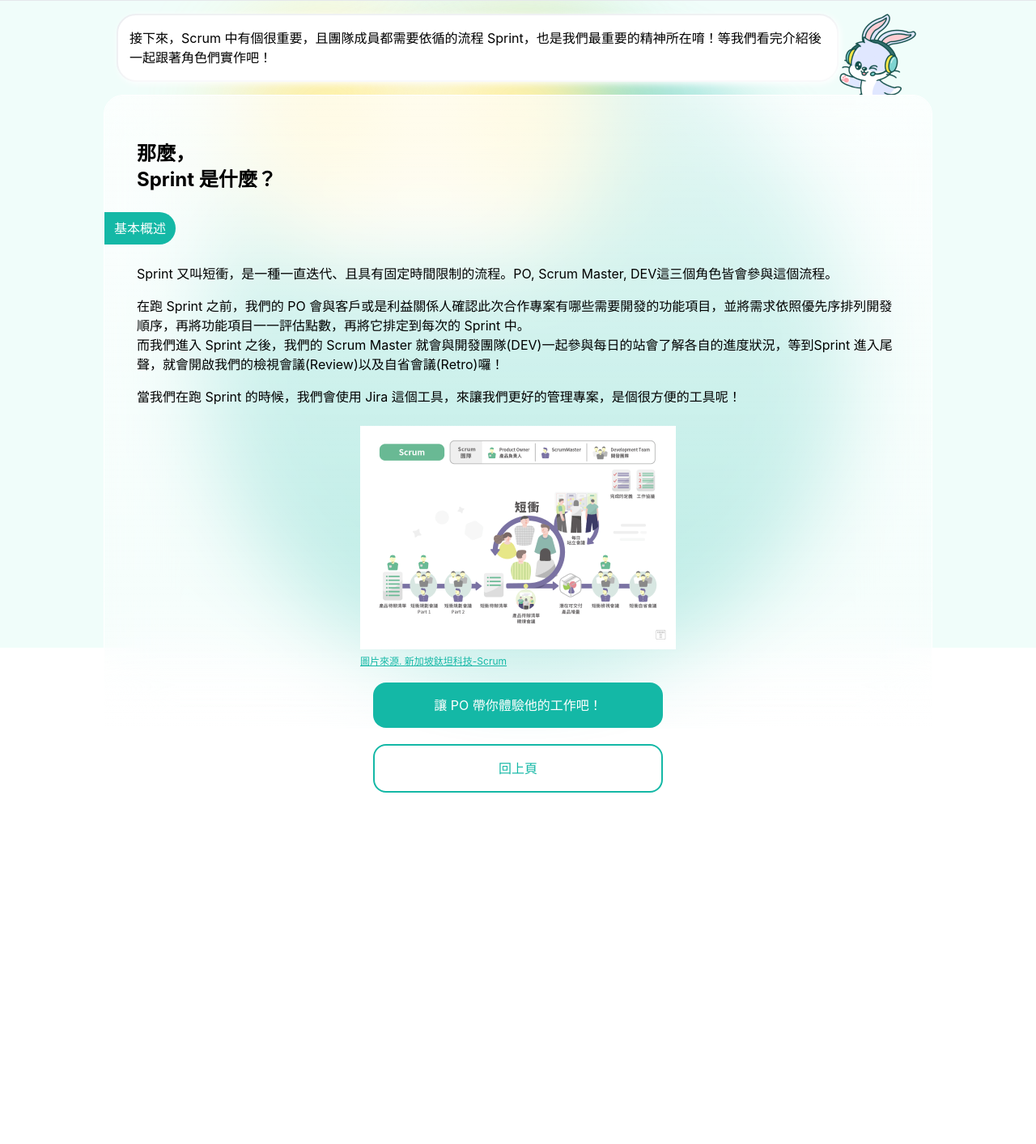
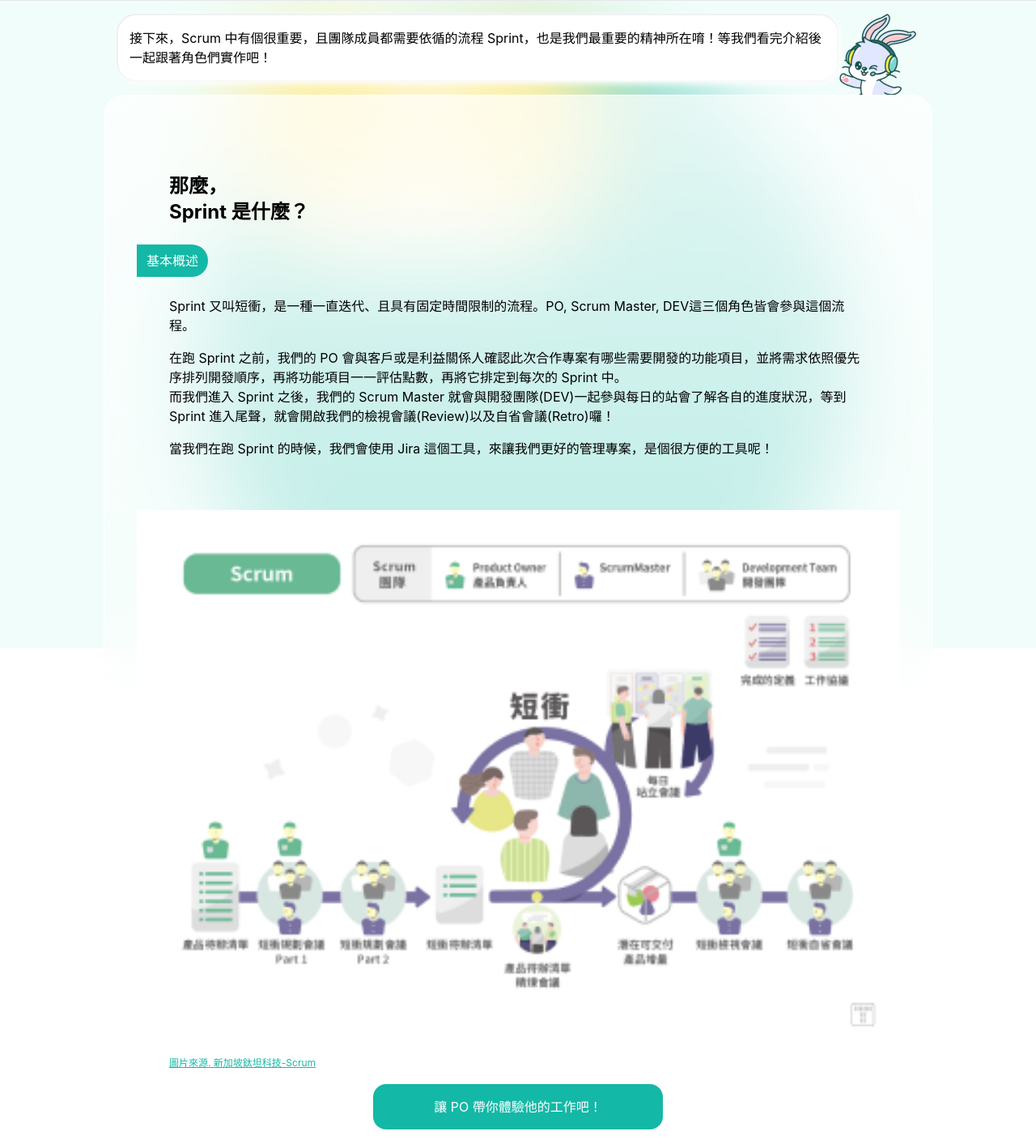
Before and after one commit to alphatero/f2e_scrum_frontend, a React (Create React App) app: page /introduction/sprint-guide in a window 1280 px wide. Shown: the top 1413 px of the page at 81% size. Before the commit the page ends 979 px from the top, so only its background shows below. Built offline with nearby package versions, Linux system fonts and the light colour scheme.

Commit message:
fix: IntroductionLayout component - image's width should be full inside BlurBlockBg component

```diff
--- a/src/components/introduction/IntroductionLayout.jsx
+++ b/src/components/introduction/IntroductionLayout.jsx
@@ -43,13 +43,13 @@ export function IntroductionLayout({ info }) {
           />
         </div>
       </div>
-      <BlurBlockBg type="A">
+      <BlurBlockBg type="A" className="p-0 md:p-0">
         <div className={clsx(
           'flex flex-col justify-between items-center',
-          'h-full space-y-4 py-4',
+          'h-full w-full space-y-4 py-4',
         )}
         >
-          <article className="flex flex-col w-full">
+          <article className="flex flex-col w-full px-5 md:p-10">
             {titles.map((title) => (
               <p key={`title_${title.id}`} className="font-bold text-lg md:text-2xl">
                 {title.content}
@@ -67,11 +67,13 @@ export function IntroductionLayout({ info }) {
 
           {
             image.type === 'img' ? (
-              <div>
-                <img src={image.src} alt="圖片來源. 新加坡鈦坦科技-Scrum" />
-                <a href={image.reference} className="text-teal-500 underline text-xs">
-                  圖片來源. 新加坡鈦坦科技-Scrum
-                </a>
+              <div className="w-full">
+                <img src={image.src} className="w-full" alt="圖片來源. 新加坡鈦坦科技-Scrum" />
+                <p className="px-5 md:px-10">
+                  <a href={image.reference} className="text-teal-500 underline text-xs">
+                    圖片來源. 新加坡鈦坦科技-Scrum
+                  </a>
+                </p>
               </div>
             ) : <RoleTriangle />
           }
```
